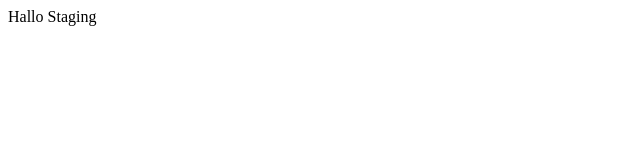
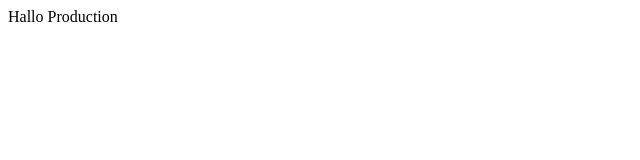
Before and after one commit to aultokped/repotutor, a plain HTML site: page index.html in a window 1280 px wide. Shown: the full height of the page, 0-640 px from the left. Drawn offline with Linux system fonts and the light colour scheme.

Commit message:
first commit

```diff
--- a/index.html
+++ b/index.html
@@ -1,3 +1,3 @@
 <html>
-<p>Hallo Staging</p>
+<p>Hallo Production</p>
 </html>
```
